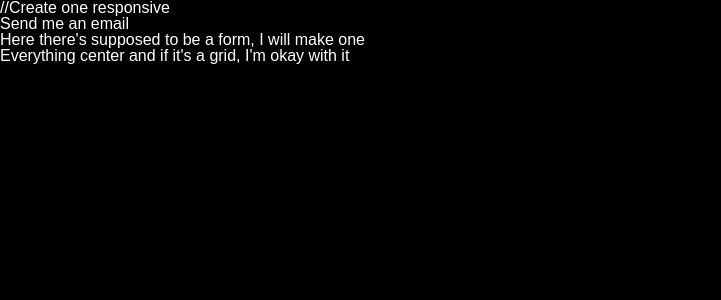
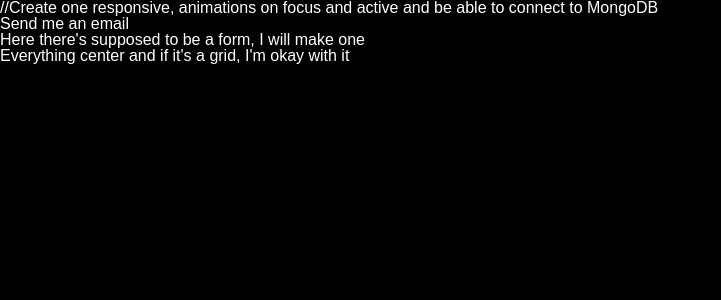
Before and after one commit to joelmatiasduran/styled-components, a React (Create React App) app: page /contact in a window 1280 px wide. Shown: the top 300 px of the page, without its empty margins (0-721 px from the left). Built offline with nearby package versions, Linux system fonts and the light colour scheme.

Commit message:
Updating instructions

```diff
--- a/src/contact.js
+++ b/src/contact.js
@@ -3,7 +3,7 @@ import React from 'react'
 const Contact = () => {
     return (
         <div>
-            //Create one responsive
+            //Create one responsive, animations on focus and active and be able to connect to MongoDB
             <h1>Send me an email</h1>
             <p>Here there's supposed to be a form, I will make one</p>
             <p>Everything center and if it's a grid, I'm okay with it</p>
```
